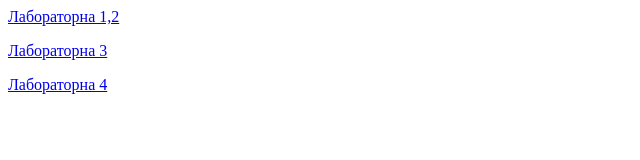
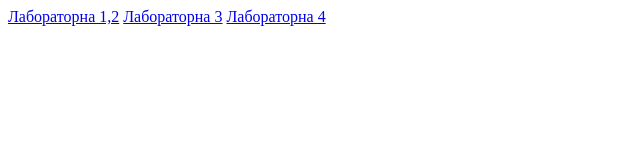
Before and after one commit to KipishKrut05/kipishkrut05, a plain HTML site: page index.html in a window 1280 px wide. Shown: the whole page, without its empty margins (0-640 px from the left). Drawn offline with Linux system fonts and the light colour scheme.

Commit message:
Update index.html

```diff
--- a/index.html
+++ b/index.html
@@ -5,7 +5,7 @@
 </head>
 <body>
     <a href="https://kipishkrut05.github.io/kipishkrut05/1.html">Лабораторна 1,2</a>
-    <p><a href="https://kipishkrut05.github.io/kipishkrut05/3.html">Лабораторна 3</a></p>
-    <p><a href="https://kipishkrut05.github.io/kipishkrut05/4.html">Лабораторна 4</a></p>
+    <a href="https://kipishkrut05.github.io/kipishkrut05/3.html">Лабораторна 3</a>
+    <a href="https://kipishkrut05.github.io/kipishkrut05/4.html">Лабораторна 4</a>
 </body>
 </html>
```
